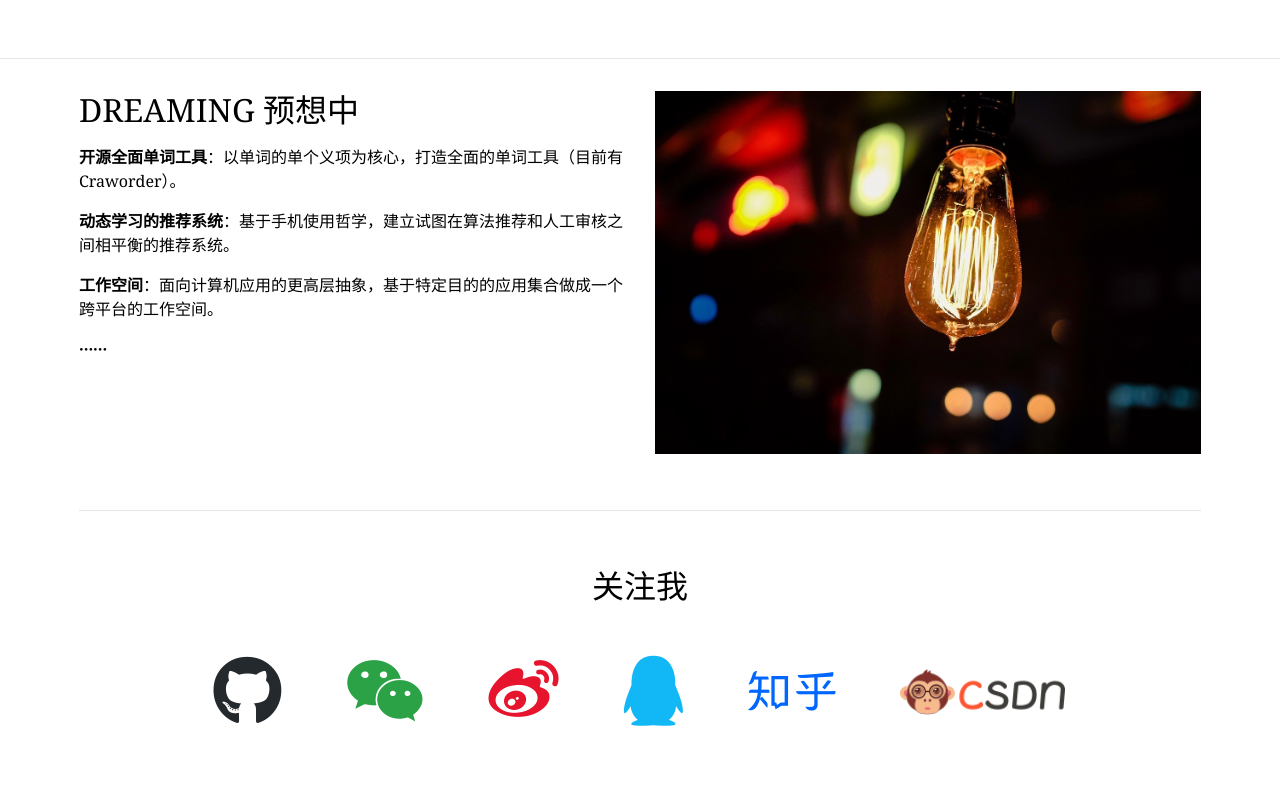
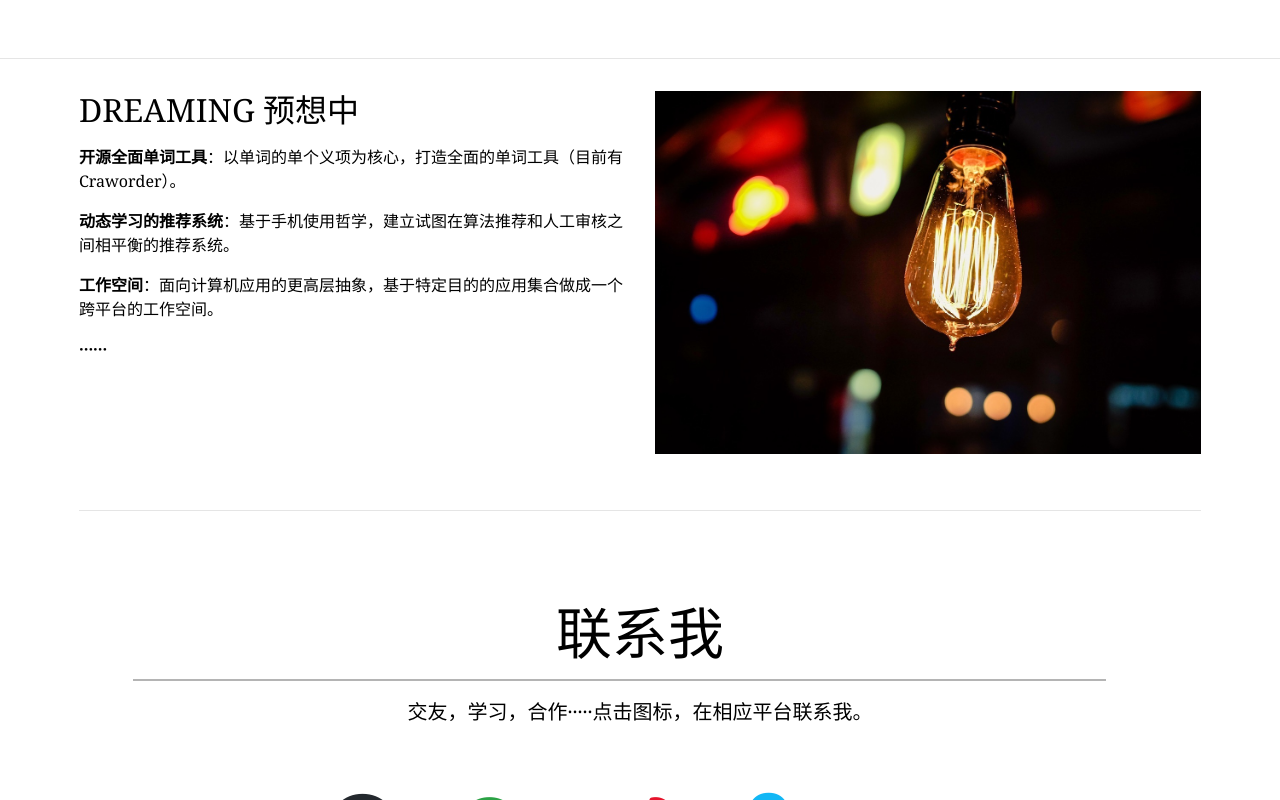
Before and after one commit to Ki-Seki/ki-seki.site, a plain HTML site: page index.html in a window 1280 px wide. Shown: the part 4201-5001 px from the top of the page. Drawn offline with nearby package versions, Linux system fonts and the light colour scheme; a script that the page names is missing.

Commit message:
correct errors

```diff
--- a/index.css
+++ b/index.css
@@ -107,12 +107,6 @@ figure {
 }
 
 /* 联系我 */
-.connect .row {
-    margin: 0 auto;
-}
-.connect h2 {
-    margin-bottom: 2rem;
-}
 .social a {
     font-size: 70px;
     padding: 30px;
--- a/index.html
+++ b/index.html
@@ -148,7 +148,7 @@
 	<div class="row padding">
 		<div class="col-sm-12 col-lg-6">
 			<h2>PROBLEMS 题解</h2>
-			<p>这个项目会包括我所做过的所有 OJ 算法题的题解，这些题库包括 PAT，UVA，CODEUP，LUOGU，POJ，AOJ（依照使用度以此递减）。</p>
+			<p>这个项目会包括我所做过的所有 OJ 算法题的题解，这些题库包括 PAT，UVA，CODEUP，LUOGU，POJ，AOJ（依照使用度依次递减）。</p>
             <p>目前在主攻 PAT，完成度已过 35%，而且还包括很多题的测试数据的大致值。</p>
             <p>更多内容请访问 GitHub 查看。</p>
 			<br>
@@ -237,18 +237,32 @@
 	<hr class="my-4">
 </div>
 
+<!-- 联系我 引导 -->
+<div class="intro container-fluid padding">
+	<div class="row welcome text-center">
+		<div class="col-12">
+			<h1 class="display-4">联系我</h1>
+		</div>
+		<hr>
+        <div class="col-12">
+            <p class="lead">
+                交友，学习，合作·····点击图标，在相应平台联系我。
+            </p>
+        </div>
+	</div>
+</div>
+
 <!-- 联系我 -->
 <div class="connect container-fluid padding">
     <div class="row text-center padding">
-        <div class="col-12">
-            <h2>关注我</h2>
-        </div>
         <div class="social col-12">
             <a href="https://github.com/Ki-Seki"><i class="connect fab fa-github"></i></a>
             <a href="./img/wechat_qr_code.png"><i class="fab fa-weixin"></i></a>
             <a href="https://weibo.com/6350896300"><i class="connect fab fa-weibo"></i></a>
             <a href="http://wpa.qq.com/msgrd?v=3&uin=1640826352&site=qq&menu=yes"><i class="connect fab fa-qq"></i></a>
             <a href="https://www.zhihu.com/people/ki-seki"><i class="connect fab fa-zhihu"></i></a>
+        </div>
+        <div class="social col-12">
             <a class="csdn" href="https://blog.csdn.net/Ki_Seki"><img class="connect" src="./img/icon/csdn.png"></a>
         </div>
     </div>
```
Also changed, not shown: img/bg_cloud_sea.jpg, 2 other files.
